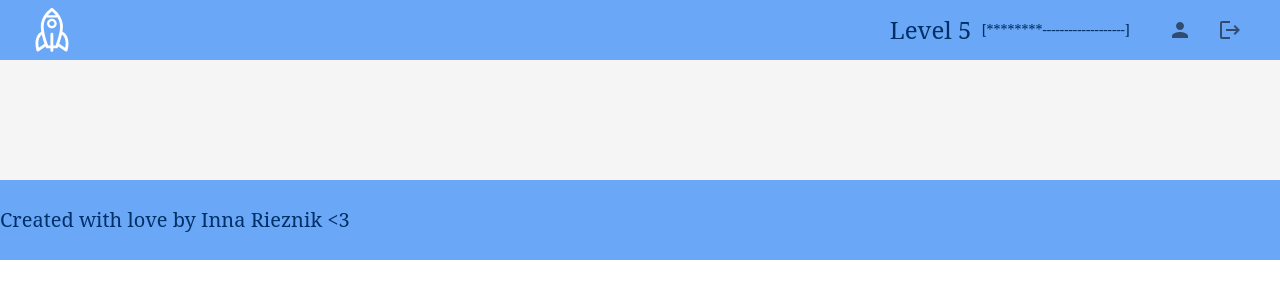
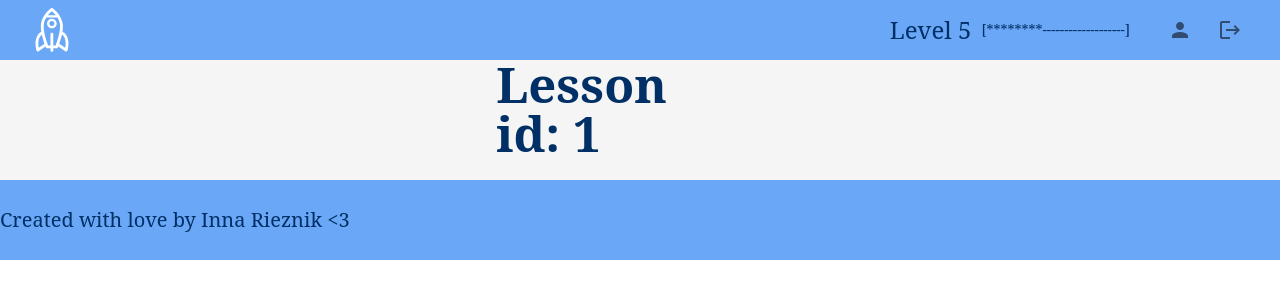
Before and after one commit to inna-rieznik/Language-learning-app, a React (Create React App) app: page /lesson/1 in a window 1280 px wide. Shown: the top 300 px of the page. Built offline with nearby package versions, Linux system fonts and the light colour scheme.

Commit message:
fixed routing to lessons id

```diff
--- a/src/App.js
+++ b/src/App.js
@@ -19,6 +19,8 @@ import AddNewWord from "./components/mainPage/vocabulary/addNewWord/addNewWord";
 
 
 const App = (props) => {
+
+    console.log(props)
 
     return (
         <BrowserRouter>
@@ -47,7 +49,7 @@ const App = (props) => {
                         <Route path={'/my_words/modal_add_word'}
                                element={<AddNewWord/>}/>
                         {/*ERROR there ------------------------------------------------------*/}
-                        <Route path={`lesson/${props.state.lessonsData.id}`}
+                        <Route path={`lesson/:lessonId`}
                                element={<LessonPage lessonsData={props.state.lessonsData}/>}/>}
 
                     </Routes>
--- a/src/components/mainPage/lessons/lessonPage/LessonPage.jsx
+++ b/src/components/mainPage/lessons/lessonPage/LessonPage.jsx
@@ -1,4 +1,4 @@
-import {NavLink} from "react-router-dom";
+import {NavLink, useParams} from "react-router-dom";
 import LessonPreview from "../lessonPreview/LessonPreview";
 import s from "./LessonPage.module.css";
 import TableContainer from "@mui/material/TableContainer";
@@ -11,15 +11,16 @@ import TableBody from "@mui/material/TableBody";
 
 const LessonPage = (props) => {
 
-   /* let lessonsElement = props.lessonsData.map(lesson => <LessonPage id={lesson.id} title={lesson.title} intro_text={lesson.intro_text}
-                                                                     grammar_rule_title={lesson.grammar_rule_title}
-                                                                     grammar_rule={lesson.grammar_rule}/>)
-*/
-//if path == lessonPreview/1 -> show all for lesson1
+    let {lessonId} = useParams();
+    /* let lessonsElement = props.lessonsData.map(lesson => <LessonPage id={lesson.id} title={lesson.title} intro_text={lesson.intro_text}
+                                                                      grammar_rule_title={lesson.grammar_rule_title}
+                                                                      grammar_rule={lesson.grammar_rule}/>)
+ */
+//if path == lessonPreview/1 -> show all for lesson1'
 
     return (
         <div className={s.content}>
-            <h1>Lesson id: Lesson_title</h1>
+            <h1 style={{display: 'flex'}}>Lesson id: {lessonId}</h1>
         </div>
     );
 }
```
Also changed, not shown: src/components/mainPage/lessons/lessonPreview/LessonPreview.jsx (+10 -9 lines).
